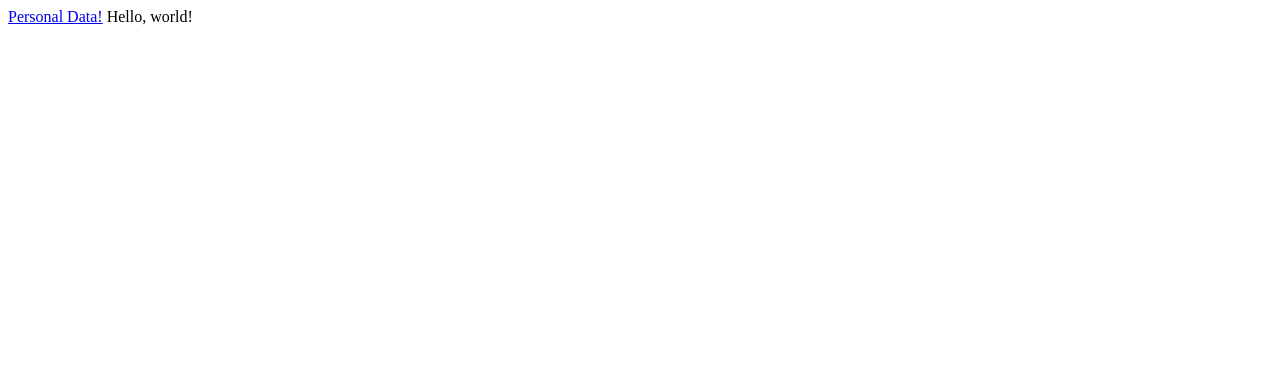
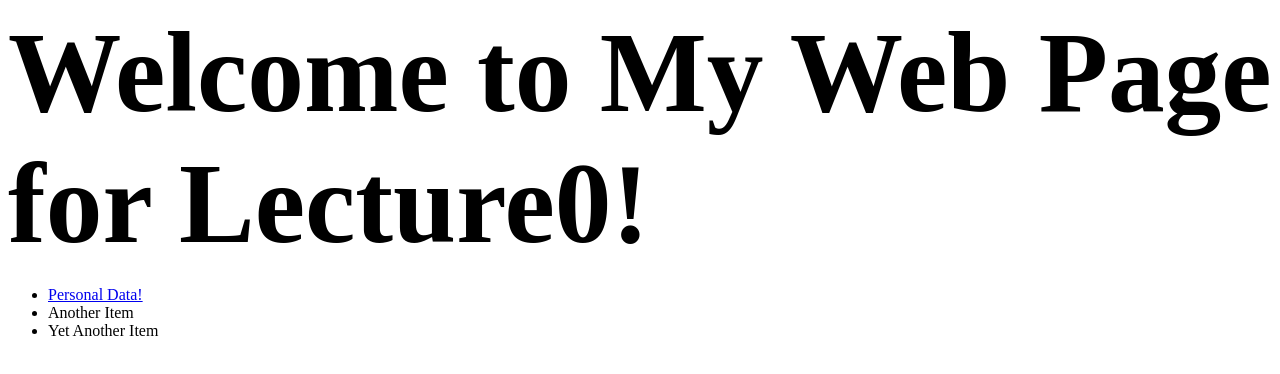
Before and after one commit to jrnh58/lecture0, a plain HTML site: page index.html in a window 1280 px wide. Drawn offline with Linux system fonts and the light colour scheme.

Commit message:
Added .css Stylesheet

```diff
--- a/index.html
+++ b/index.html
@@ -2,9 +2,14 @@
 <html>
     <head>
         <title>Lecture0</title>
+        <link rel="stylesheet" href="myStyles.css" href="https://maxcdn.bootstrapcdn.com/bootstrap/4.0.0/css/bootstrap.min.css" integrity="sha384-Gn5384xqQ1aoWXA+058RXPxPg6fy4IWvTNh0E263XmFcJlSAwiGgFAW/dAiS6JXm" crossorigin="anonymous">
     </head>
     <body>
-      <a href="personalData.html">Personal Data!</a>
-        Hello, world!
+      <myHeader>Welcome to My Web Page for Lecture0!</myHeader>
+      <ul>
+            <li class="links" id="personal"> <a href="personalData.html">Personal Data!</a></li>
+            <li>Another Item</li>
+            <li>Yet Another Item</li>
+      </ul>
     </body>
 </html>
--- /dev/null
+++ b/myStyles.css
@@ -0,0 +1,6 @@
+myHeader {
+    color: black;
+    font-size: 3cm;
+    font-weight: 700;
+    text-align: center;
+}
```
